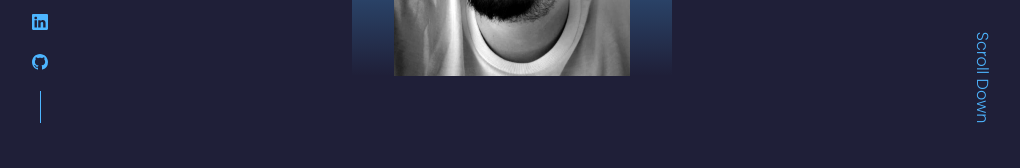
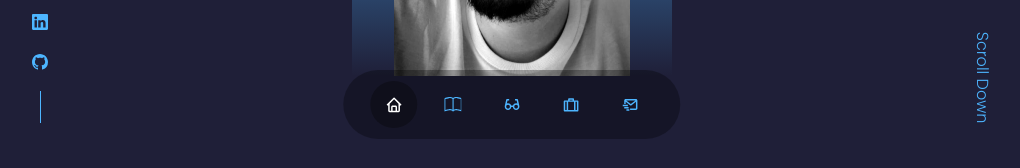
Before and after one commit to Lioxcas/Portfolio, a Next.js app: page / in a window 1280 px wide. Shown: the part 629-797 px from the top of the page, without its empty margins (128-1148 px from the left). Built offline with nearby package versions, Linux system fonts and the light colour scheme.

Commit message:
Floating Navbar

```diff
--- /dev/null
+++ b/src/components/navbar/Navbar.jsx
@@ -0,0 +1,45 @@
+import React, { useState } from "react";
+import { BiHome, BiMailSend, BiGlasses } from "react-icons/bi";
+import { BsBook } from "react-icons/bs";
+import { RiSuitcaseLine } from "react-icons/ri";
+import styles from "../../../styles/Navbar.module.css";
+
+const Navbar = () => {
+  const [activeNav, setActiveNav] = useState("#");
+  return (
+    <nav className={styles.nav}>
+      <a href="#" className={activeNav === "#" ? `${styles.active}` : ""}>
+        <BiHome />
+      </a>
+      <a
+        href="#about"
+        onClick={() => setActiveNav("about")}
+        className={activeNav === "about" ? `${styles.active}` : ""}
+      >
+        <BsBook />
+      </a>
+      <a
+        href="#experience"
+        onClick={() => setActiveNav("experience")}
+        className={activeNav === "experience" ? `${styles.active}` : ""}
+      >
+        <BiGlasses />
+      </a>
+      <a
+        href="#portfolio"
+        onClick={() => setActiveNav("portfolio")}
+        className={activeNav === "portfolio" ? `${styles.active}` : ""}
+      >
+        <RiSuitcaseLine />
+      </a>
+      <a
+        href="#contact"
+        onClick={() => setActiveNav("contact")}
+        className={activeNav === "contact" ? `${styles.active}` : ""}
+      >
+        <BiMailSend />
+      </a>
+    </nav>
+  );
+};
+export default Navbar;
--- /dev/null
+++ b/styles/Navbar.module.css
@@ -0,0 +1,32 @@
+.nav {
+  background: rgb(0, 0, 0, 0.3);
+  width: max-content;
+  display: flex;
+  gap: 0.8rem;
+  border-radius: 3rem;
+  backdrop-filter: blue(15px);
+  padding: 0.7rem 1.7rem;
+  z-index: 2;
+  position: fixed;
+  left: 50%;
+  transform: translateX(-50%);
+  bottom: 2rem;
+}
+
+.nav a {
+  background: transparent;
+  padding: 0.9rem;
+  border-radius: 50%;
+  display: flex;
+
+  font-size: 1.1rem;
+}
+
+.nav a:hover {
+  background-color: rgba(0, 0, 0, 0.3);
+}
+
+.nav a.active {
+  background-color: rgba(0, 0, 0, 0.3);
+  color: var(--color-white);
+}
```
